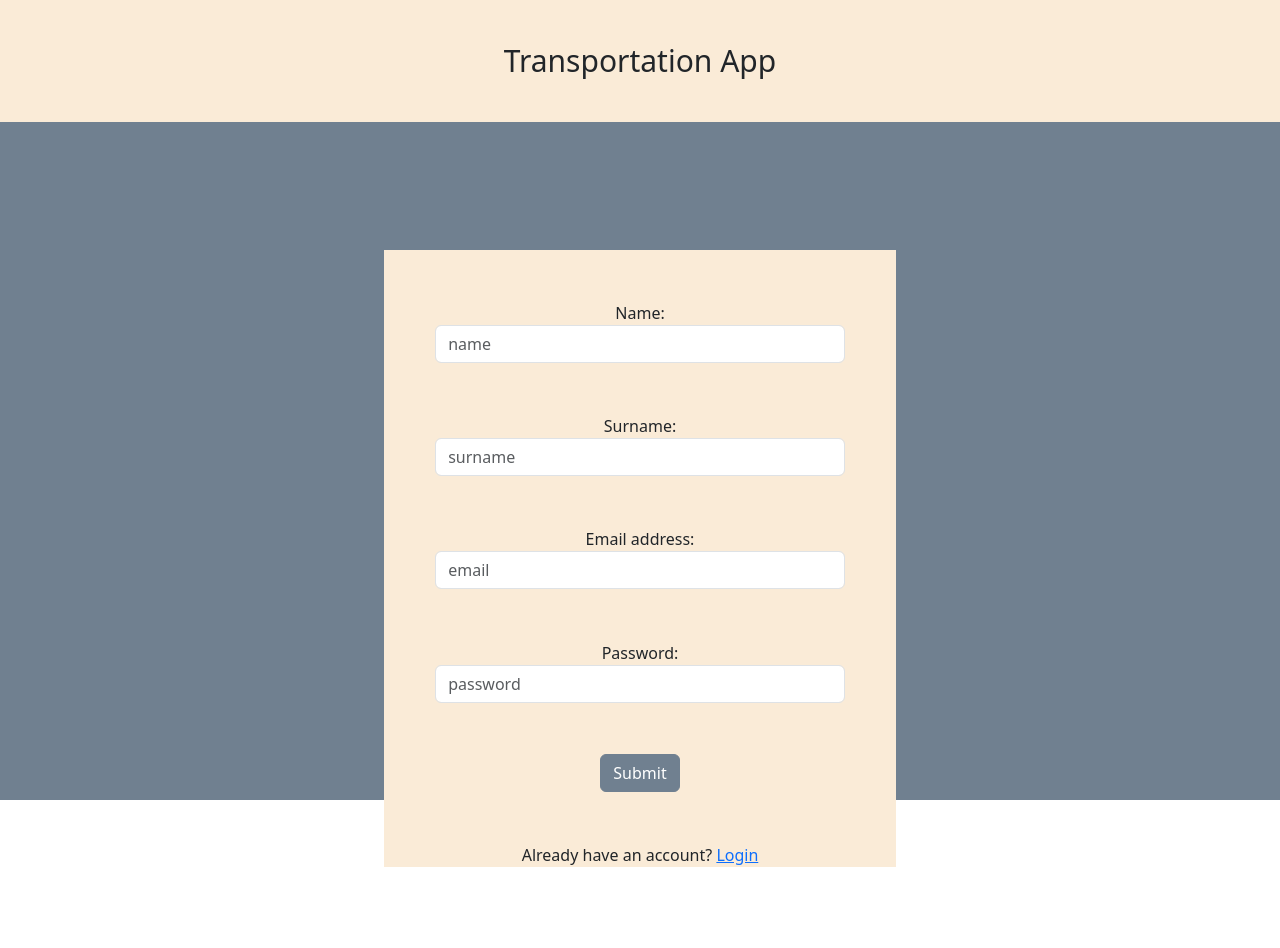
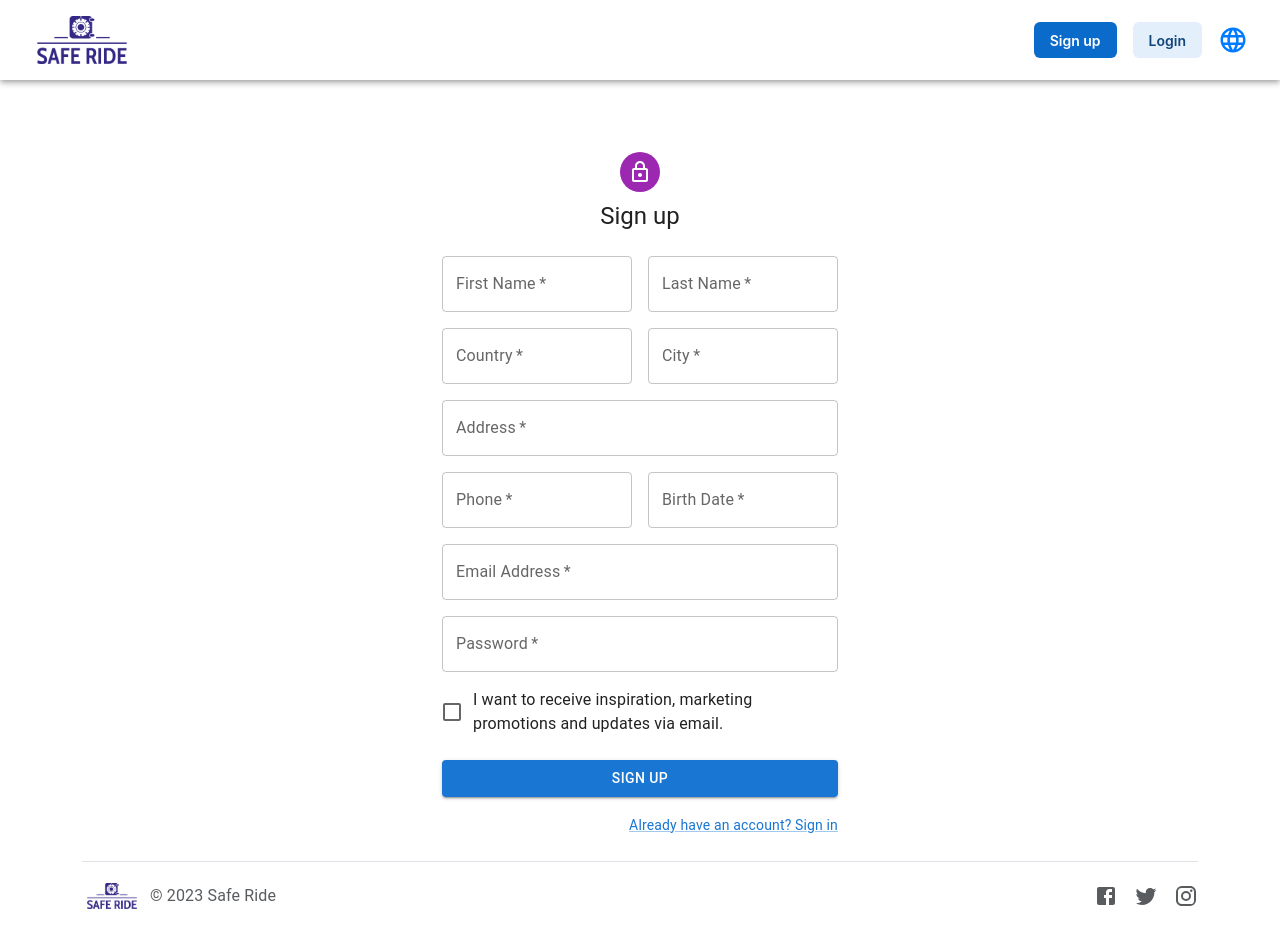
Before and after one commit to EzgiSahan/SAFERIDE, a React (Create React App) app: page /signup in a window 1280 px wide. Shown: the top 948 px of the page. Before the commit the page ends 867 px from the top, so only its background shows below. Built offline with nearby package versions, Linux system fonts and the light colour scheme.

Commit message:
Restyling Login and Signup

```diff
--- a/package.json
+++ b/package.json
@@ -7,8 +7,8 @@
     "@emotion/styled": "^11.11.0",
     "@hookform/resolvers": "^3.1.1",
     "@mui/icons-material": "^5.14.1",
-    "@mui/joy": "*",
-    "@mui/material": "^5.14.1",
+    "@mui/joy": "^5.0.0-alpha.89",
+    "@mui/material": "^5.14.2",
     "@testing-library/jest-dom": "^5.17.0",
     "@testing-library/react": "^13.4.0",
     "@testing-library/user-event": "^13.5.0",
--- a/src/features/Login/Login.js
+++ b/src/features/Login/Login.js
@@ -1,6 +1,23 @@
 import React, { useState } from 'react'
+import Avatar from '@mui/material/Avatar';
+import Button from '@mui/material/Button';
+import CssBaseline from '@mui/material/CssBaseline';
+import TextField from '@mui/material/TextField';
+import FormControlLabel from '@mui/material/FormControlLabel';
+import Checkbox from '@mui/material/Checkbox';
+import Link from '@mui/material/Link';
+import Grid from '@mui/material/Grid';
+import Box from '@mui/material/Box';
+import LockOutlinedIcon from '@mui/icons-material/LockOutlined';
+import Typography from '@mui/material/Typography';
+import Container from '@mui/material/Container';
+import { createTheme, ThemeProvider } from '@mui/material/styles';
 import { useNavigate } from 'react-router-dom';
 import '../../assets/styles/Styles.css'
+import { Footer } from '../../components/Footer';
+import { Navbar } from '../../components/Navbar';
+
+const defaultTheme = createTheme();
 
 export const Login = () => {
 
@@ -14,34 +31,76 @@ export const Login = () => {
 
     return (
         <>
-        <div className='main-container'>
-            <header className='header'>
-                <text>Transportation App</text>
-            </header>
-            <div className='login-container'>
-                <form className='login-form' onSubmit={handleSubmit}>
-                    <div class="form-group">
-                        <label for="email">Email address:</label>
-                        <input type={email} class="form-control" id="email" placeholder='email' required
-                        onChange={(e)=>{
-                            setEmail(e.target.value);}}/>
-                    </div>
-                    <div class="form-group">
-                        <label for="pwd">Password:</label>
-                        <input type={password} class="form-control" id="pwd" placeholder='password' required
-                        onChange={(e)=>{
-                            setPassword(e.target.value);}}/>
-                        <div className='forget-pwd'>
-                            <a href='/forget-password'>Forget Password?</a>
-                        </div>
-                    </div>
-                    <button type="submit" class="btn btn-primary" id="button">Submit</button>
-                    <div class="form-group">
-                        <text>Create new account <a href='/signup'>Signup</a></text>
-                    </div>
-                </form>
-            </div>
-        </div>
+            <Navbar/>
+            <ThemeProvider theme={defaultTheme}>
+                <Container component="main" maxWidth="xs">
+                    <CssBaseline />
+                    <Box
+                    sx={{
+                        marginTop: 8,
+                        display: 'flex',
+                        flexDirection: 'column',
+                        alignItems: 'center',
+                    }}>
+                        <Avatar sx={{ m: 1, bgcolor: 'secondary.main' }}>
+                            <LockOutlinedIcon />
+                        </Avatar>
+                        <Typography component="h1" variant="h5">
+                            Sign in
+                        </Typography>
+                        <Box component="form" onSubmit={handleSubmit} sx={{ mt: 1 }}>
+                            <TextField
+                            margin="normal"
+                            required
+                            fullWidth
+                            id="email"
+                            label="Email Address"
+                            name="email"
+                            type = {email}
+                            autoComplete="email"
+                            onSubmit = {(e) => {
+                                setEmail(e.target.value);
+                            }}
+                            autoFocus/>
+                            <TextField
+                            margin="normal"
+                            required
+                            fullWidth
+                            name="password"
+                            label="Password"
+                            type= {password}
+                            id="password"
+                            onSubmit = {(e) => {
+                                setPassword(e.target.value);
+                            }}
+                            autoComplete="current-password"/>
+                            <FormControlLabel
+                            control={<Checkbox value="remember" color="primary" />}
+                            label="Remember me"/>
+                            <Button
+                            type="submit"
+                            fullWidth
+                            variant="contained"
+                            sx={{ mt: 3, mb: 2 }}>
+                                Sign In
+                            </Button>
+                            <Grid container>
+                                <Grid item xs>
+                                    <Link href="/forget-password" variant="body2">
+                                        Forgot password?
+                                    </Link>
+                                </Grid>
+                                <Grid item>
+                                    <Link href="/signup" variant="body2">
+                                        {"Don't have an account? Sign Up"}
+                                    </Link>
+                                </Grid>
+                            </Grid>
+                        </Box>
+                    </Box>
+                </Container>
+            </ThemeProvider>
+            <Footer/>
         </>
     )
 }
--- a/src/features/Signup/Signup.js
+++ b/src/features/Signup/Signup.js
@@ -1,58 +1,180 @@
 import React, { useState } from 'react'
+import Avatar from '@mui/material/Avatar';
+import Button from '@mui/material/Button';
+import CssBaseline from '@mui/material/CssBaseline';
+import TextField from '@mui/material/TextField';
+import FormControlLabel from '@mui/material/FormControlLabel';
+import Checkbox from '@mui/material/Checkbox';
+import Link from '@mui/material/Link';
+import Grid from '@mui/material/Grid';
+import Box from '@mui/material/Box';
+import LockOutlinedIcon from '@mui/icons-material/LockOutlined';
+import Typography from '@mui/material/Typography';
+import Container from '@mui/material/Container';
+import { createTheme, ThemeProvider } from '@mui/material/styles';
 import { validateEmail } from '../../utils/validateEmail';
 import { validatePassword } from '../../utils/validatePassword';
+import { Navbar } from '../../components/Navbar';
+import { Footer } from '../../components/Footer';
 import { useNavigate } from 'react-router-dom';
+const defaultTheme = createTheme();
 
 export const Signup = () => {
     const [name,setName] = useState('');
     const [surname, setSurname] = useState('');
+    const [country, setCounrty] = useState('');
+    const [city, setCity] = useState('');
+    const [adress, setAddress] = useState('');
+    const [phone, setPhone] = useState('');
+    const [birthDate, setBirthDate] = useState('');
+
+
     const [passwordError, setPasswordError] = useState(false);
     const [emailError, setEmailError] = useState('');
     const navigate = useNavigate();
-    const handleSubmit = () => {
+
+    const handleSubmit = (event) => {
         navigate('/user')
     };
 
   return (
-    <div className='main-container'>
-        <header className='header'>
-                <text>Transportation App</text>
-        </header>
-        <div className='login-container'>
-            <form className='login-form' onSubmit={handleSubmit}>
-               <div class="form-group">
-                    <label for="name">Name:</label>
-                    <input type={name} class="form-control" id="email" placeholder='name' required
+    <>
+        <Navbar/>
+        <ThemeProvider theme={defaultTheme}>
+            <Container component="main" maxWidth="xs">
+            <CssBaseline />
+            <Box
+            sx={{
+            marginTop: 8,
+            display: 'flex',
+            flexDirection: 'column',
+            alignItems: 'center',
+            }}>
+            <Avatar sx={{ m: 1, bgcolor: 'secondary.main' }}>
+                <LockOutlinedIcon />
+            </Avatar>
+            <Typography component="h1" variant="h5">
+                Sign up
+            </Typography>
+            <Box component="form" onSubmit={handleSubmit} sx={{ mt: 3 }}>
+                <Grid container spacing={2}>
+                    <Grid item xs={12} sm={6}>
+                        <TextField
+                        name="FirstName"
+                        required
+                        fullWidth
+                        id="FirstName"
+                        label="First Name"
                         onChange={(e)=>{
-                        setName(e.target.value);}}/>
-                </div>
-                <div class="form-group">
-                    <label for={surname}>Surname:</label>
-                    <input type="surname" class="form-control" id="email" placeholder='surname' required
-                    onChange={(e)=>{
-                        setSurname(e.target.value);
-                    }}/>
-                </div>
-                <div class="form-group">
-                    <label for="email">Email address:</label>
-                    <input type="email" class="form-control" id="email" placeholder='email' required
-                    onChange={(e) => {
-                        setEmailError(validateEmail(e));
-                    }}/>{emailError && <h6 style={{color: 'red'}}>{emailError}</h6>}
-                </div>
-                <div class="form-group">
-                    <label for="pwd">Password:</label>
-                    <input type="password" class="form-control" id="pwd" placeholder='password' required
-                    onChange={(e) => {
-                        setPasswordError(validatePassword(e));
-                    }}/>{passwordError && <h6 style={{color: 'red'}}>{passwordError}</h6>}
-                </div>
-                    <button type="submit" class="btn btn-primary" id="button">Submit</button>
-                <div class="form-group">
-                    <text>Already have an account? <a href='/login'>Login</a></text>
-                </div>
-            </form>
-        </div>
-    </div>
+                            setName(e.target.value);}}/>
+                    </Grid>
+                    <Grid item xs={12} sm={6}>
+                        <TextField
+                        required
+                        fullWidth
+                        id="LastName"
+                        label="Last Name"
+                        name="LastName"
+                        onChange={(e)=>{
+                            setSurname(e.target.value);}}/>
+                    </Grid>
+                    <Grid item xs={12} sm={6}>
+                        <TextField
+                        name="Country"
+                        required
+                        fullWidth
+                        id="Country"
+                        label="Country"
+                        onChange={(e)=>{
+                            setCounrty(e.target.value);}}/>
+                    </Grid>
+                    <Grid item xs={12} sm={6}>
+                        <TextField
+                        required
+                        fullWidth
+                        id="City"
+                        label="City"
+                        name="City"
+                        onChange={(e)=>{
+                            setCity(e.target.value);}}/>
+                    </Grid>
+                    <Grid item xs={12}>
+                        <TextField
+                        required
+                        fullWidth
+                        id="Adress"
+                        label="Address"
+                        name="Adress"
+                        onChange={(e)=>{
+                            setAddress(e.target.value);}}/>
+                    </Grid>
+                    <Grid item xs={12} sm={6}>
+                        <TextField
+                        name="Phone"
+                        required
+                        fullWidth
+                        type='tel'
+                        id="Phone"
+                        label="Phone"
+                        onChange={(e)=>{
+                            setPhone(e.target.value);}}/>
+                    </Grid>
+                    <Grid item xs={12} sm={6}>
+                        <TextField
+                        required
+                        fullWidth
+                        id="BirthDate"
+                        label="Birth Date"
+                        name="BirthDate"
+                        onChange={(e)=>{
+                            setBirthDate(e.target.value);}}/>
+                    </Grid>
+                    <Grid item xs={12}>
+                        <TextField
+                        required
+                        fullWidth
+                        id="Email"
+                        label="Email Address"
+                        name="Email"
+                        onChange={(e)=>{
+                            setEmailError(validateEmail(e));}}/>{emailError && <h6>{emailError}</h6>}
+                    </Grid>
+                    <Grid item xs={12}>
+                        <TextField
+                        required
+                        fullWidth
+                        name="Eassword"
+                        label="Password"
+                        type="Password"
+                        id="Eassword"
+                        onChange={(e)=>{
+                            setPasswordError(validatePassword(e));}}/>{passwordError && <h6>{passwordError}</h6>}
+                    </Grid>
+                    <Grid item xs={12}>
+                        <FormControlLabel
+                        control={<Checkbox value="allowExtraEmails" color="primary" />}
+                        label="I want to receive inspiration, marketing promotions and updates via email."/>
+                    </Grid>
+                </Grid>
+                <Button
+                type="submit"
+                fullWidth
+                variant="contained"
+                sx={{ mt: 3, mb: 2 }}>
+                Sign Up
+                </Button>
+                <Grid container justifyContent="flex-end">
+                    <Grid item>
+                        <Link href="sign-in" variant="body2">
+                            Already have an account? Sign in
+                        </Link>
+                    </Grid>
+                </Grid>
+            </Box>
+            </Box>
+            </Container>
+        </ThemeProvider>
+        <Footer/>
+    </>
   )
 }
```
Also changed, not shown: 1 other file (tests, documents, lock files or other folders).
